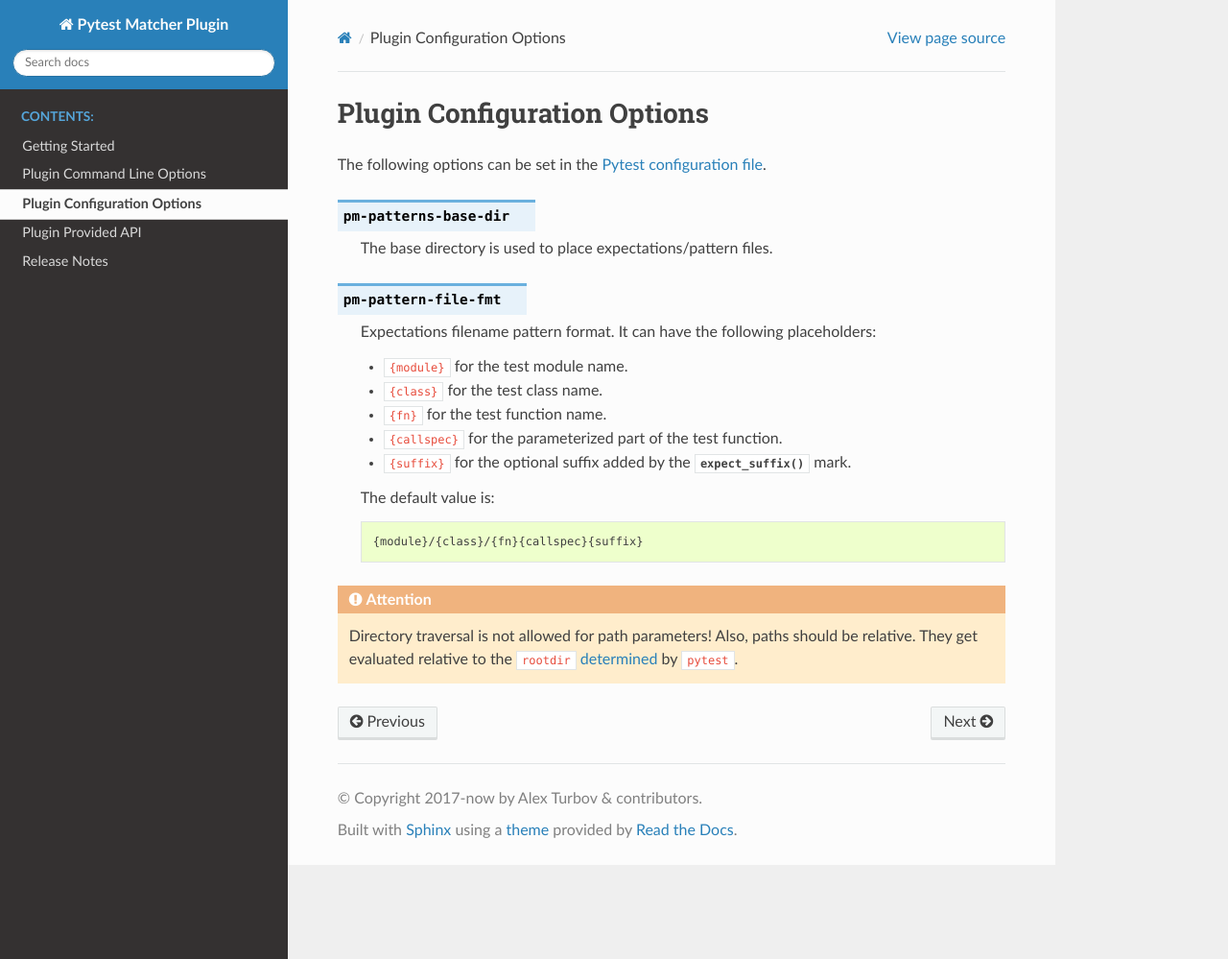
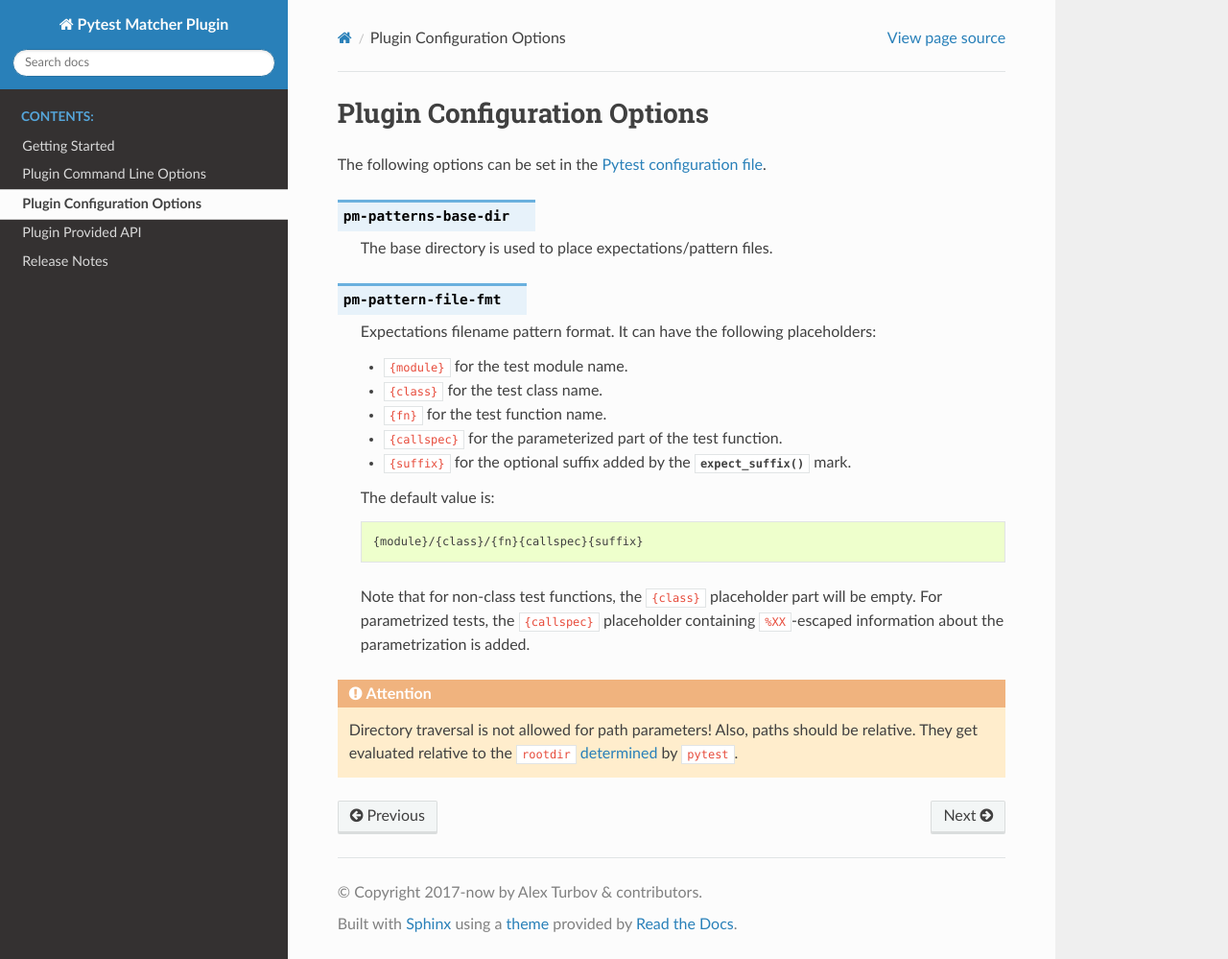
Before and after one commit to zaufi/pytest-matcher, a Sphinx documentation site: the page built from doc/configuration.rst, in a window 1280 px wide and 999 px high. Shown: the whole window at 96% size. Built offline with Sphinx 7.4.7 and the Read the Docs theme 2.0.0, drawn with Linux system fonts in a browser that asks for light colours; the version number could not be read and is left out.

Commit message:
docs: move a note about `{callspec}` to the manual from `README.rst`

```diff
--- a/README.rst
+++ b/README.rst
@@ -11,10 +11,6 @@ stored in files. Expectations/pattern files are stored in a base directory, and
 paths are based on the test module name, test class name, and test function name::
 
     <base-dir>/<test-module-name>/[test-class-name/]<test-function-name>[[<callspec-id>]]
-
-Note, that for non-class test functions, the *test-class-name* part is absent.
-For parametrized tests, the *callspec-id* part containing %XX-escaped information
-about the parametrization is added.
 
 Having output expectations/pattern files separate from tests helps to reduce the code of the
 latter and match the output more than just a few lines.
--- a/doc/configuration.rst
+++ b/doc/configuration.rst
@@ -28,6 +28,9 @@ The following options can be set in the `Pytest configuration file`_.
 
         {module}/{class}/{fn}{callspec}{suffix}
 
+    Note that for non-class test functions, the ``{class}`` placeholder part will be empty.
+    For parametrized tests, the ``{callspec}`` placeholder containing ``%XX``-escaped information
+    about the parametrization is added.
 
 .. include:: include-traversal-warning.rst
 
```
